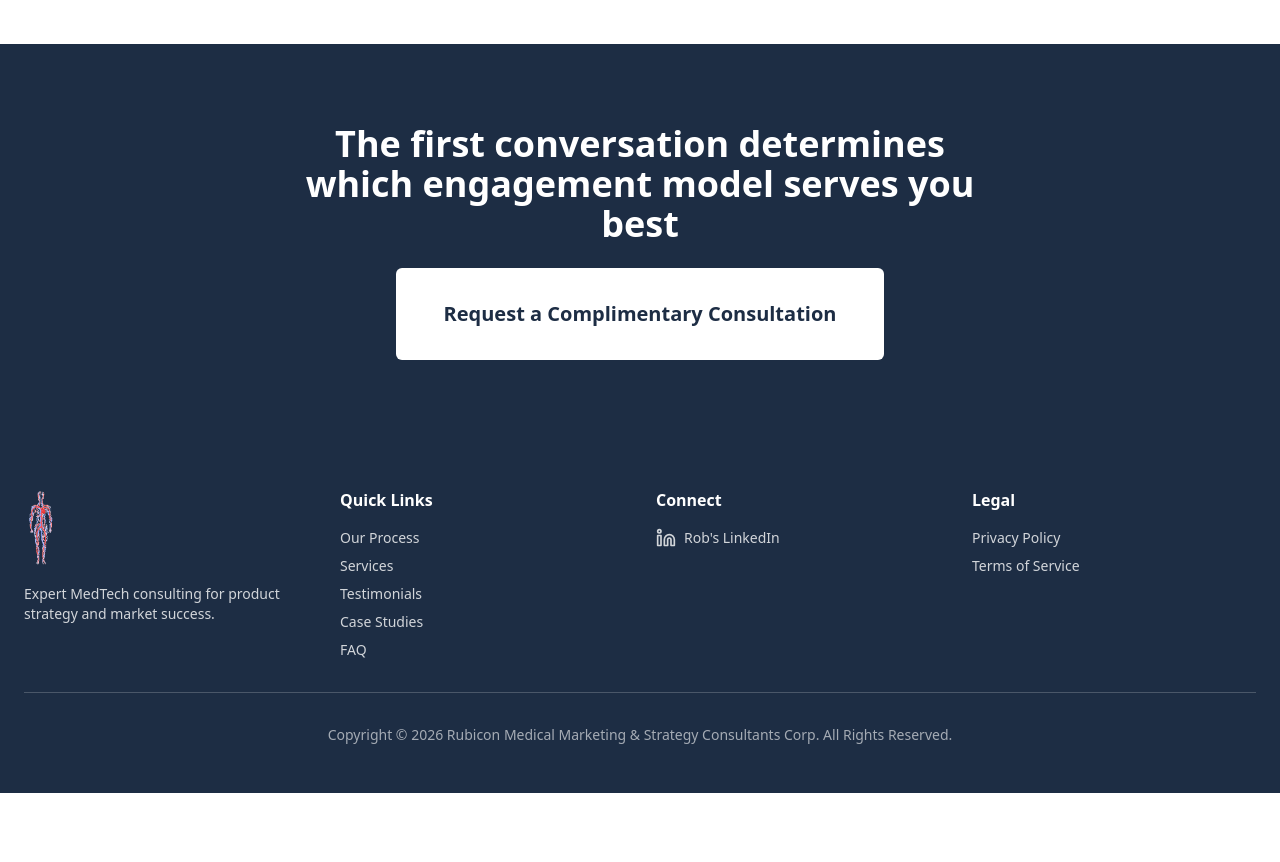
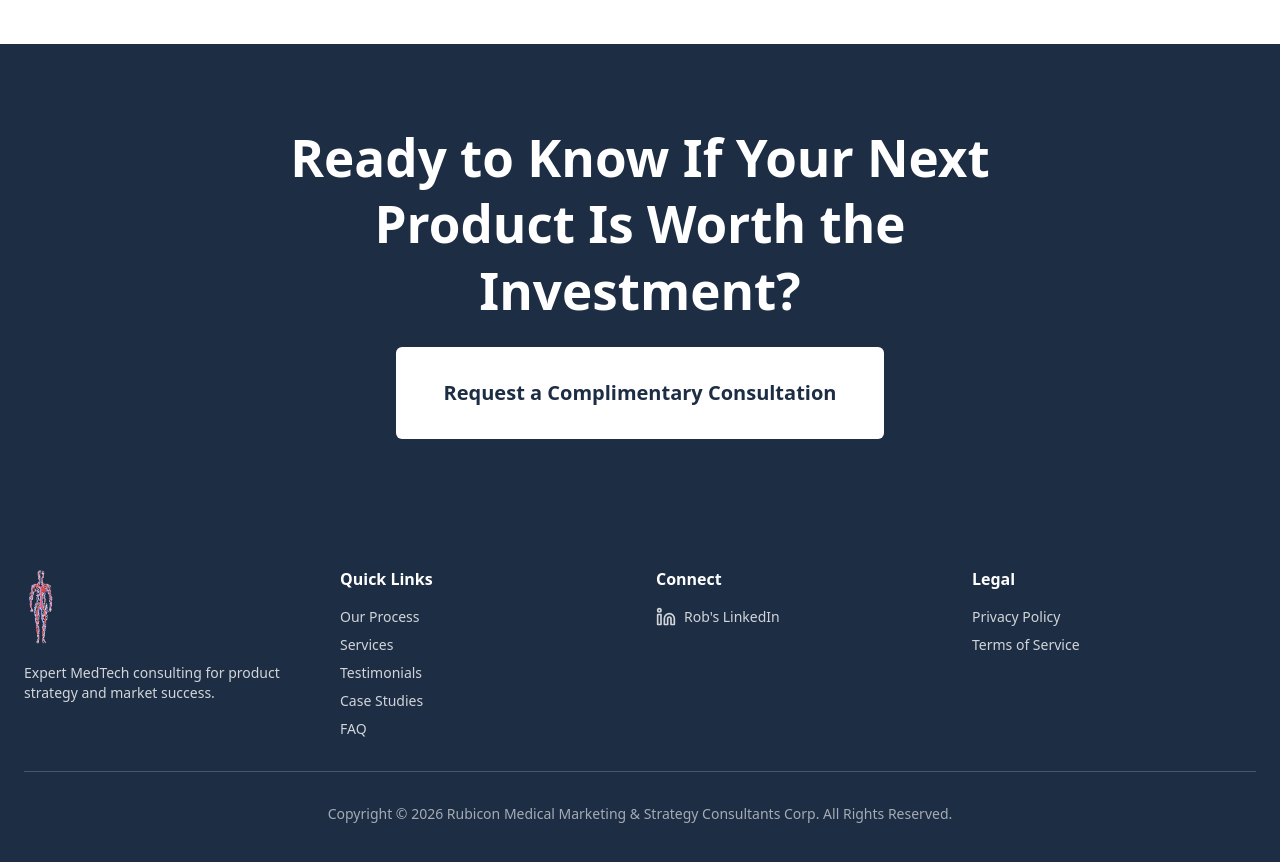
Before and after one commit to theanchorframe/Rubicon-med-frontend, a React (Vite) app: page /services in a window 1280 px wide. Shown: the part 1700-2562 px from the top of the page. Before the commit the page ends 2493 px from the top, so only its background shows below. Built offline with nearby package versions, Linux system fonts and the light colour scheme.

Commit message:
Update services CTA text
Co-authored-by: theanchorframe <225102299+theanchorframe@users.noreply.github.com>

```diff
--- a/src/pages/Services.tsx
+++ b/src/pages/Services.tsx
@@ -298,8 +298,11 @@ const Services = () => {
               viewport={{ once: true }}
               className="space-y-6"
             >
-              <h2 className="text-3xl md:text-4xl font-bold text-white">
-                The first conversation determines which engagement model serves you best
+              <h2
+                className="font-bold text-white"
+                style={{ fontSize: "clamp(1.875rem, 4vw, 3.5rem)", lineHeight: "1.3" }}
+              >
+                Ready to Know If Your Next Product Is Worth the Investment?
               </h2>
               <Button
                 size="lg"
```
